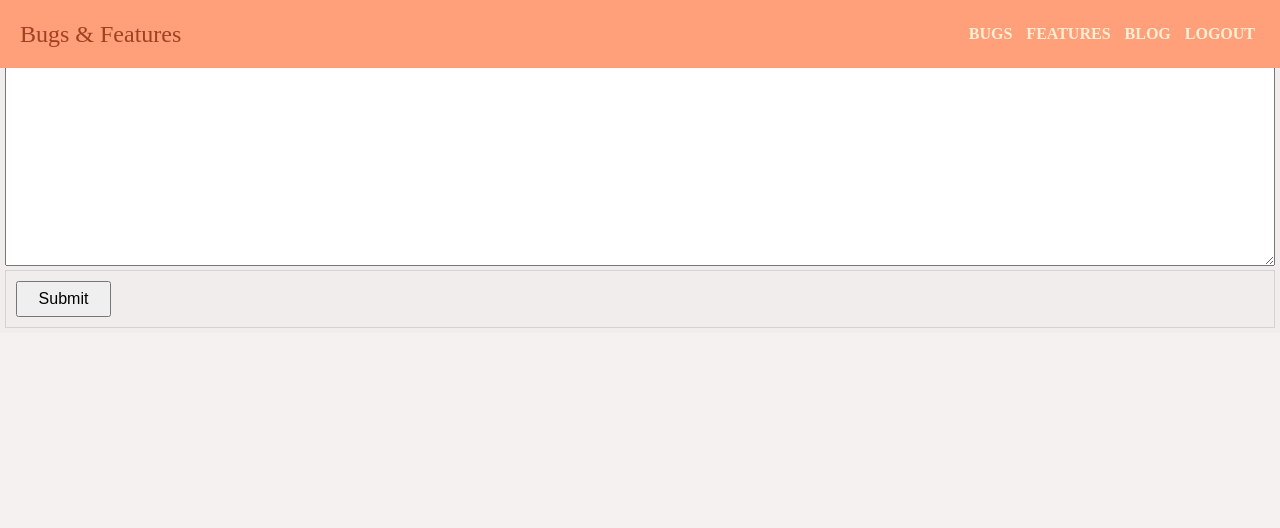
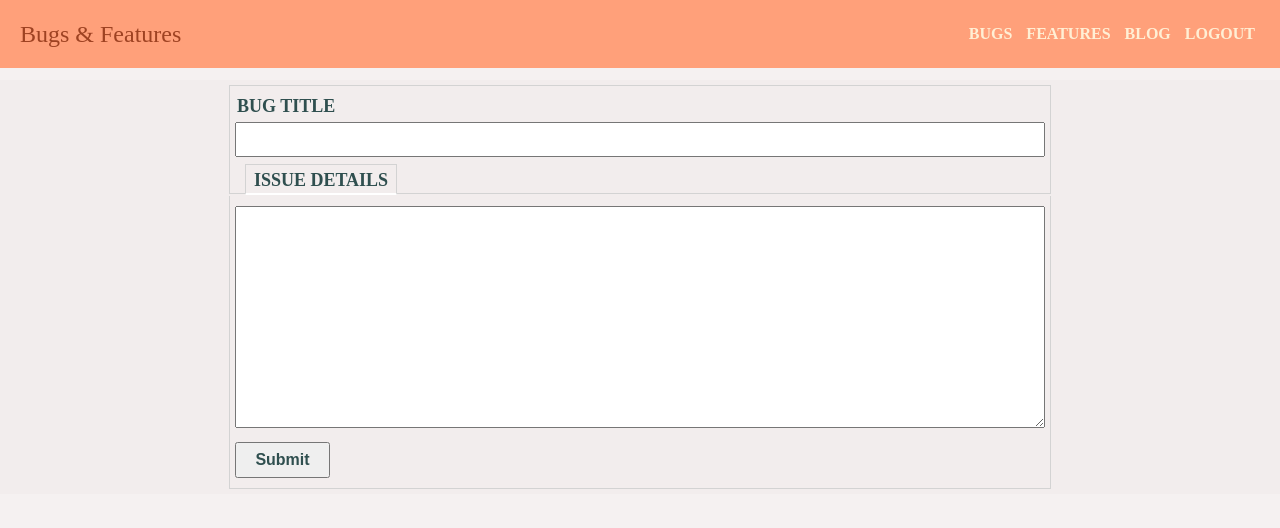
Before and after one commit to JohnL3/milestone-project-five, a Django app: page /bugs/issue/ in a window 1280 px wide. Shown: the top 528 px of the page. Run offline with Django 3.2, Linux system fonts and the light colour scheme; the visitor is signed in with stand-in values (Sample User, id 1).

Commit message:
Added to styles

```diff
--- a/static/css/styles.css
+++ b/static/css/styles.css
@@ -72,8 +72,17 @@ a {
   padding: 0 5px;
 }
 
-.closed {
+label {
+	font-size: 18px;
+  font-weight: bold;
+  color: darkslategray;
+}
 
+button,
+select {
+  font-size: 110%;
+  font-weight: bold;
+  color: darkslategray;
 }
 /********************************************************************************/
 
@@ -179,6 +188,7 @@ form {
 	color: darkslategray;
 }
 
+.create-comment-form input,
 .create-post-form input,
 .main-signup-page input {
 	display: block;
@@ -208,11 +218,10 @@ form {
 }
 
 .btn-new-issue {
-	background-color: darksalmon;
-	border-color: #ecbeae;
-	outline: navajowhite;
-	color: darkslategray;
-	font-weight: 600;
+	display: flex;
+  justify-content: center;
+  padding: 7px;
+  border: 1px solid darkslategray;
 }
 
 header {
@@ -457,6 +466,8 @@ textarea {
 
 .upvote-bug button {
 	padding: 5px;
+	font-size: 100%;
+	cursor: pointer;
 }
 
 .issue-count {
@@ -480,15 +491,23 @@ textarea {
   display: grid;
   grid-template-columns: 95px 1fr;
   align-items: center;
-  grid-gap: 10px;
+  grid-gap: 5px;
+  margin-top: 5px;
+}
+
+.comment-footer.issue {
+  border: none;
+  padding: 0;
+  margin-top: 10px;
 }
 
 #comment-form {
-	border-right: 1px solid lightgray;
-	border-left: 1px solid lightgray;
+	border: 1px solid lightgray;
+  border-top: none;
 }
 .comment-footer button {
 	font-size: 16px;
+	cursor: pointer;
 }
 .bug-status {
 	display: flex;
@@ -497,9 +516,47 @@ textarea {
 }
 
 .bug-status select {
-	padding: 5px 7px;
+	padding: 7px;
   font-size: 100%;
+  cursor: pointer;
 }
+
+/****************************************************************************/
+
+.title-section {
+	margin-top: 80px;
+}
+
+.bug_title {
+  border: 1px solid lightgray;
+  box-sizing: border-box;
+  padding: 10px 5px;
+  margin-bottom: 2px;
+  padding-bottom: 0px;
+}
+
+.bug_title div {
+	display: flex;
+	justify-content: center;
+	align-items: center;
+  height: 25px;
+  border: 1px solid lightgray;
+  width: 150px;
+  margin-left: 10px;
+  border-bottom: 2px solid white;
+  margin-top: 0px;
+  position: relative;
+  top: 2px;
+  padding-top: 3px;
+}
+
+.initial_comment {
+	box-sizing: border-box;
+  padding: 10px 5px;
+  border: 1px solid lightgray;
+  border-top: none;
+}
+
 /****************************************************************************/
 .blog-container {
 	margin-top: 100px;
@@ -659,11 +716,15 @@ section {
   }
   .comment-footer {
     grid-column: 2;
-    border: 1px solid lightgray;
     box-sizing: border-box;
     padding: 10px;
   }
 
+/************************************************************************/
+.bug-form-container{
+	width: 65%;
+	margin: 0 auto;
+}
 /************************************************************************/
 
 	section {
```
